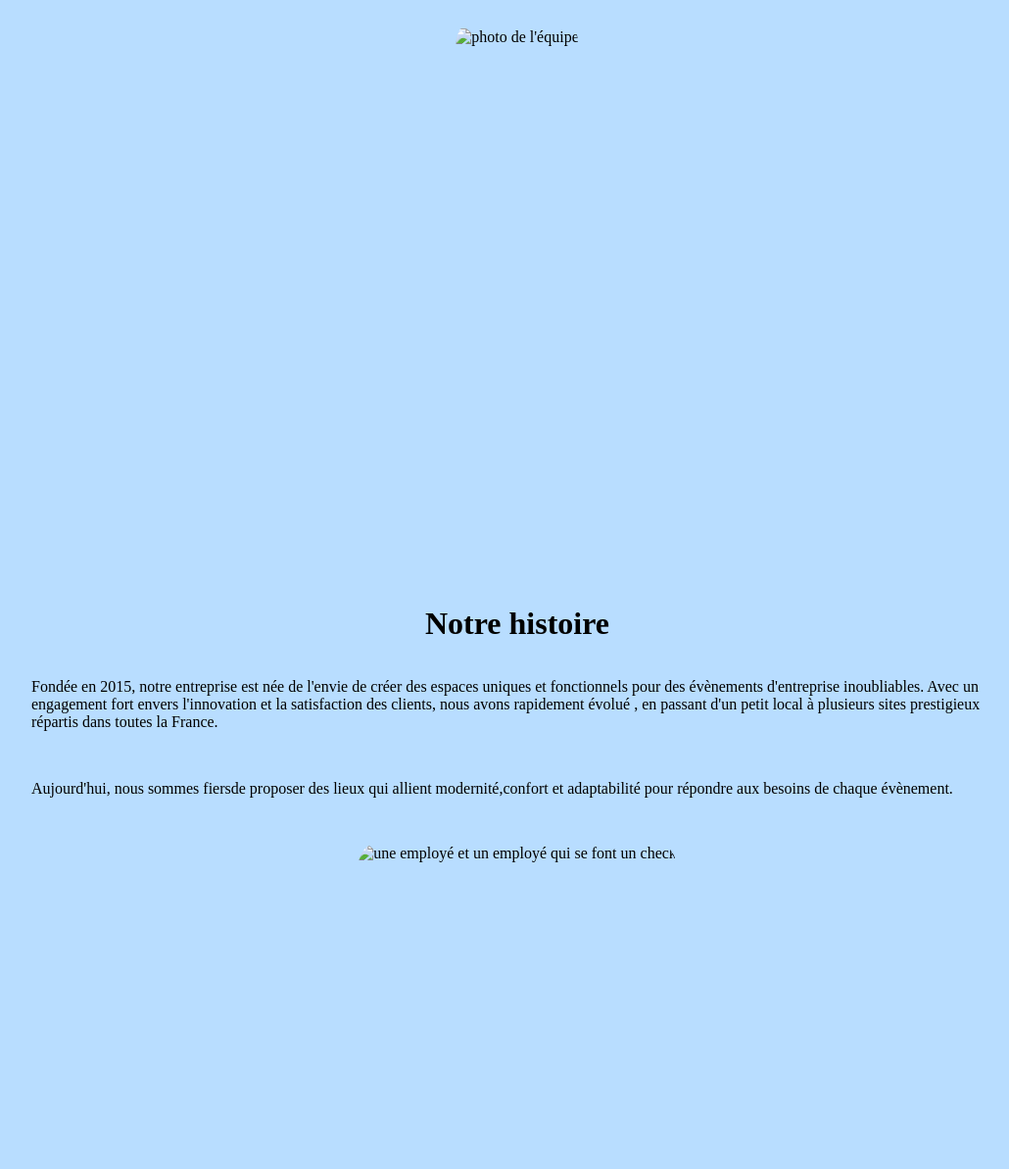
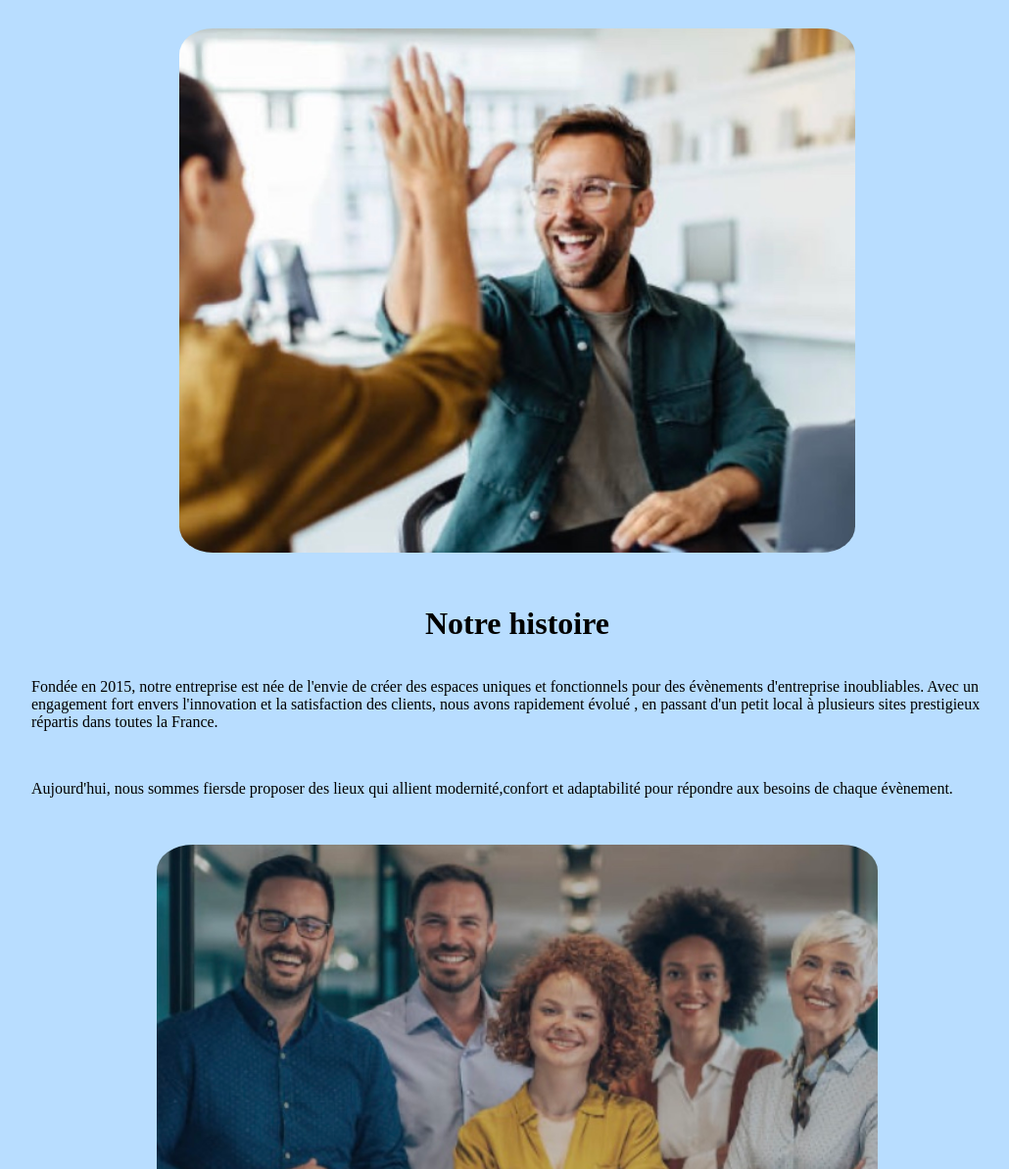
Before and after one commit to Caotox/B2IN_Projet_Web, a plain HTML site: page about.html in a window 1280 px wide. Shown: the part 367-1560 px from the top of the page at 98% size, without its empty margins (112-1142 px from the left). Drawn offline with Linux system fonts and the light colour scheme; files that its build step writes are made by us from their sources.

Commit message:
Update about.html

```diff
--- a/about.html
+++ b/about.html
@@ -4,7 +4,7 @@
             <meta charset="utf-8">
             <meta name="viewport">
             <title>About Us</title>
-            <link rel="stylesheet" href="../css/about.css">
+            <link rel="stylesheet" href="./scripts/about.css">
         </head>
 
         <body>
@@ -32,7 +32,7 @@
                         </div>
                     </div>
 
-                <img alt="photo de l'équipe" src="../img/cohesion.jpg" class="image">
+                <img alt="photo de l'équipe" src="./images/cohesion.jpg" class="image">
 
 
                 <div id="histoire">
@@ -51,7 +51,7 @@
                     </div>
                 </div>
 
-                <img alt="une employé et un employé qui se font un check" src="../img/groupe.jpg" class="image">
+                <img alt="une employé et un employé qui se font un check" src="./images/groupe.jpg" class="image">
 
                 <div id="equipe">
                     <div id="title3">
```
